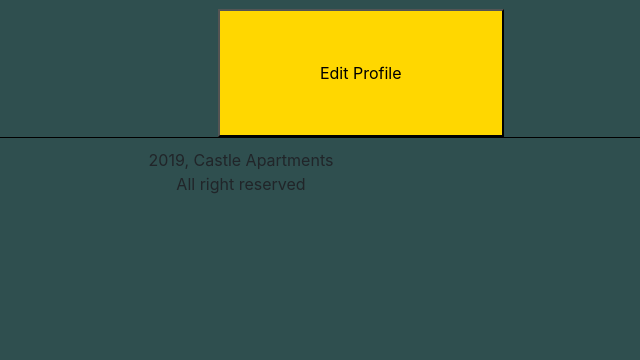
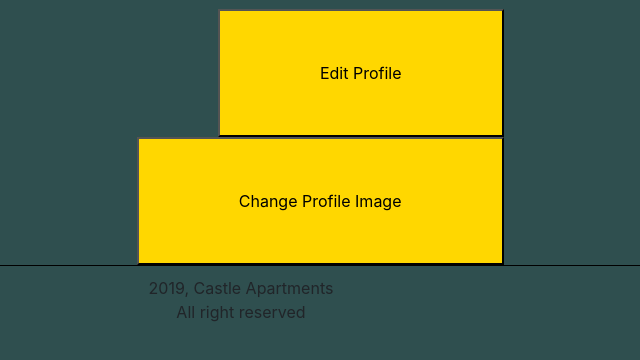
Before and after one commit to Svavar16/CastleApartment, a Django app: template templates/User/user_profile.html in a window 1280 px wide. Shown: the part 275-635 px from the top of the page, without its empty margins (399-1039 px from the left). Run offline with Django 3.2, Linux system fonts and the light colour scheme; the template is opened without the code that fills it, so the values that code supplies are empty; some libraries are stand-ins or nearby versions.

Commit message:
added change image button to profile

```diff
--- a/templates/User/user_profile.html
+++ b/templates/User/user_profile.html
@@ -14,6 +14,11 @@
                     Edit Profile
                 </button>
             </a>
+                <a href="{% url 'change_image' %}">
+                <button class="sell-house-btn">
+                    Change Profile Image
+                </button>
+            </a>
         </div>
 
 {% endblock %}
```
